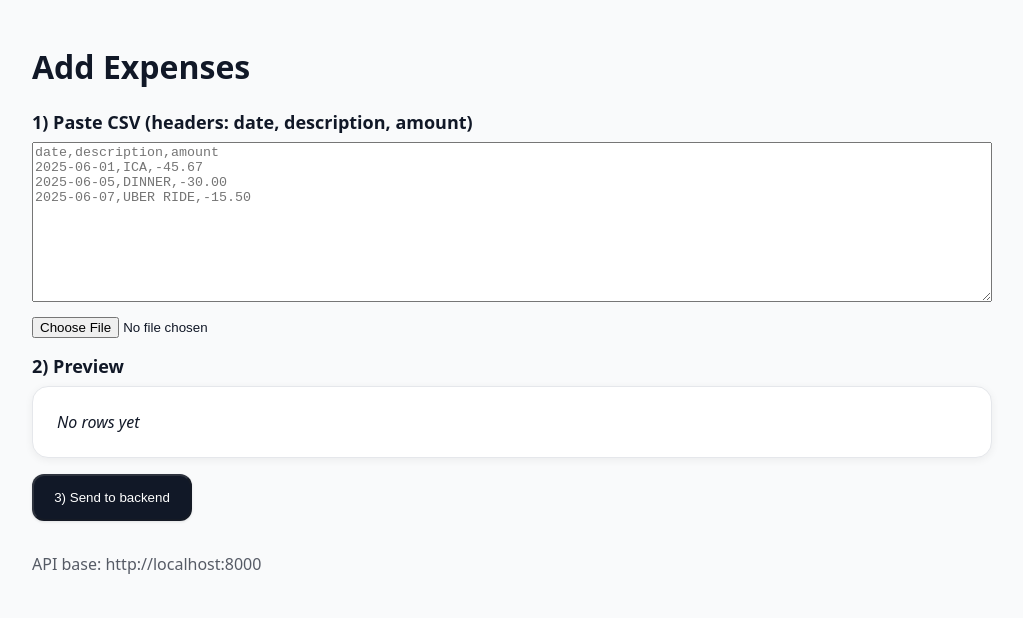
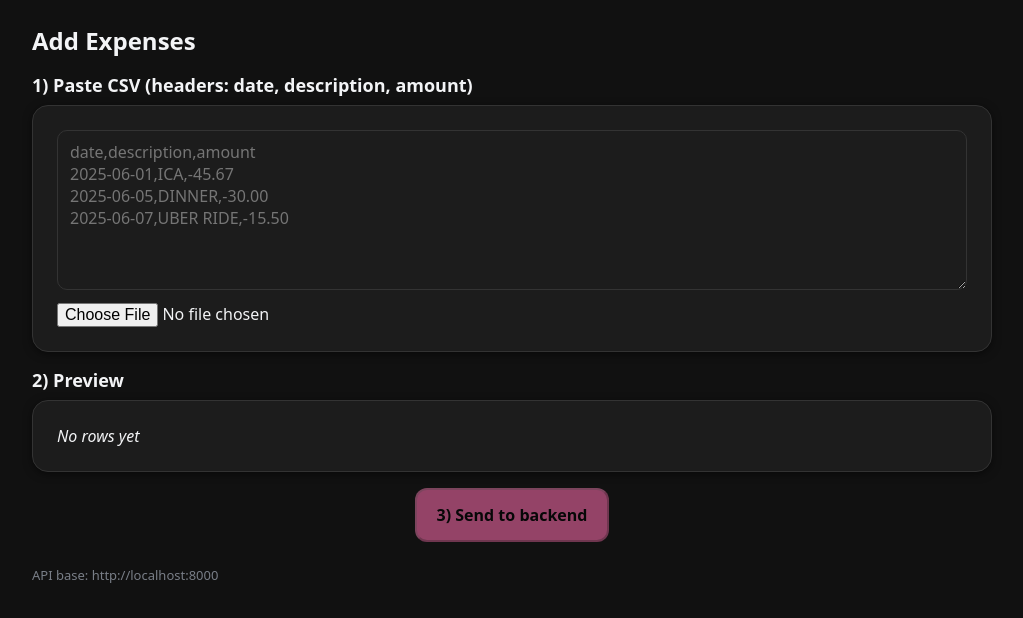
Before and after one commit to fedluc/penny, a React (Vite) app in the folder frontend/: page /add in a window 1280 px wide. Shown: the top 618 px of the page, without its empty margins (128-1151 px from the left). Built offline with nearby package versions, Linux system fonts and the light colour scheme.

Commit message:
Adjusted color scheme

```diff
--- a/frontend/src/index.css
+++ b/frontend/src/index.css
@@ -1,40 +1,147 @@
-/* Base / reset */
+/* ---------- Brand Palette ---------- */
+:root {
+  /* Brand */
+  --color-primary: #ff6cae;
+  --color-primary-dark: #e35b9a;
+  --color-black: #000000;
+  --color-white: #ffffff;
+
+  /* Dark neutrals */
+  --color-bg: #111111;       /* app background */
+  --color-surface: #1c1c1c;  /* cards, containers */
+  --color-border: #333333;
+  --color-text: #f3f4f6;     /* light gray text */
+  --color-text-muted: #9ca3af;
+
+  /* Font */
+  --font-sans: system-ui, -apple-system, Segoe UI, Roboto, "Helvetica Neue", Arial, "Noto Sans", sans-serif;
+}
+
+/* ---------- Base ---------- */
 html, body, #root { height: 100%; }
 * { box-sizing: border-box; }
+
 body {
   margin: 0;
-  font-family: system-ui, -apple-system, Segoe UI, Roboto, "Helvetica Neue", Arial, "Noto Sans", "Apple Color Emoji", "Segoe UI Emoji";
-  background: #f9fafb; /* light, consistent bg */
-  color: #111827;      /* near-black text */
+  background: var(--color-bg);
+  color: var(--color-text);
+  font-family: var(--font-sans);
+  -webkit-font-smoothing: antialiased;
+  -moz-osx-font-smoothing: grayscale;
 }
 
-/* Layout helpers */
+/* Ensure form controls inherit font */
+button, input, select, textarea { font: inherit; }
+
+/* Text selection */
+::selection { background: color-mix(in srgb, var(--color-primary) 30%, white); }
+
+/* Respect users who prefer less motion */
+@media (prefers-reduced-motion: reduce) {
+  * { animation: none !important; transition: none !important; }
+}
+
+/* Safe media sizing */
+img, svg, video { max-width: 100%; height: auto; }
+
+/* ---------- Layout Helpers ---------- */
 .page { min-height: 100dvh; padding: 24px; }
 .center-screen { display: grid; place-items: center; width: 100vw; height: 100dvh; }
+@supports (height: 100svh) { .center-screen { height: 100svh; } }
 .container { width: 100%; max-width: 960px; margin: 0 auto; }
+
 .card {
-  background: #fff; border: 1px solid #e5e7eb; border-radius: 16px; padding: 24px;
-  box-shadow: 0 2px 8px rgba(0,0,0,.06);
+  background: var(--color-surface);
+  border: 1px solid var(--color-border);
+  border-radius: 16px;
+  padding: 24px;
+  box-shadow: 0 2px 8px rgba(0,0,0,.5);
 }
+
 .section { margin-top: 16px; }
-.section-title { margin: 0 0 8px; font-size: 18px; font-weight: 600; }
-.muted { opacity: .75; font-size: 13px; }
+.section-title { margin: 0 0 8px; font-size: 18px; font-weight: 600; color: var(--color-text); }
+.muted { opacity: .75; font-size: 13px; color: var(--color-text-muted); }
 
-/* Buttons (shared) */
+/* ---------- Buttons ---------- */
 .btn {
   display: inline-flex; align-items: center; justify-content: center;
-  padding: 14px 20px; border-radius: 12px; text-decoration: none; font-weight: 500;
-  min-width: 160px; box-shadow: 0 1px 3px rgba(0,0,0,.1);
-  transition: transform .1s ease, box-shadow .1s ease, background .15s ease;
+  padding: 14px 20px;
+  border-radius: 12px;
+  text-decoration: none;
+  font-weight: 600;
+  min-width: 160px;
+  box-shadow: 0 1px 3px rgba(0,0,0,.1);
+  transition: transform .1s ease, box-shadow .1s ease, background .15s ease, color .15s ease;
+  cursor: pointer;
 }
-.btn-outline { background: #fff; border: 1px solid #e5e7eb; color: #111827; }
-.btn-solid   { background: #111827; color: #fff; }
-.btn:active  { transform: translateY(1px); }
 
-/* Simple grids/rows */
+.btn-primary {
+  background: var(--color-primary);
+  color: var(--color-black);
+}
+.btn-primary:hover { background: var(--color-primary-dark); }
+
+.btn-dark {
+  background: var(--color-surface);
+  color: var(--color-text);
+}
+.btn-dark:hover { background: var(--color-border); }
+
+.btn-outline {
+  background: transparent;
+  border: 2px solid var(--color-primary);
+  color: var(--color-primary);
+}
+.btn-outline:hover {
+  background: var(--color-primary);
+  color: var(--color-black);
+}
+
+.btn:active { transform: translateY(1px); }
+.btn[disabled], .btn:disabled {
+  opacity: .55; cursor: not-allowed; box-shadow: none; transform: none;
+}
+
+/* ---------- Utility Flex/Grid ---------- */
 .row { display: flex; gap: 12px; align-items: center; }
 .wrap { flex-wrap: wrap; justify-content: center; }
 
-/* Tables can inherit; keep minimal here */
+/* ---------- Tables ---------- */
 table { border-collapse: collapse; width: 100%; }
-th, td { padding: 8px 10px; border-bottom: 1px solid #e5e7eb; text-align: left; }
+th, td {
+  padding: 8px 10px;
+  border-bottom: 1px solid var(--color-border); /* FIXED */
+  text-align: left;
+}
+
+/* ---------- Form Controls ---------- */
+input[type="text"], input[type="number"], input[type="date"],
+textarea, select, .form-control {
+  width: 100%;
+  padding: 10px 12px;
+  border: 1px solid var(--color-border);
+  border-radius: 10px;
+  background: var(--color-surface);
+  color: var(--color-text);
+  outline: none;
+  transition: border-color .15s ease, box-shadow .15s ease;
+}
+
+input:focus, textarea:focus, select:focus, .form-control:focus {
+  border-color: var(--color-primary);
+  box-shadow: 0 0 0 3px rgba(255, 108, 174, 0.25);
+}
+
+/* Textareas should be resizable vertically only */
+textarea { resize: vertical; }
+
+/* ---------- Focus visibility (accessibility) ---------- */
+.btn:focus-visible,
+a:focus-visible,
+input:focus-visible,
+textarea:focus-visible,
+select:focus-visible,
+.form-control:focus-visible {
+  outline: 2px solid color-mix(in srgb, var(--color-primary) 60%, transparent);
+  outline-offset: 2px;
+}
--- a/frontend/src/pages/AddExpenses.css
+++ b/frontend/src/pages/AddExpenses.css
@@ -1,3 +1,4 @@
-.add .parsed { margin-top: 6px; }
-.add .error { color: crimson; margin-top: 8px; }
-.add footer { margin-top: 32px; opacity: .7; }
+.add .add-error {
+  color: crimson;
+  margin: 8px 0 0 0;
+}
--- a/frontend/src/pages/AddExpenses.tsx
+++ b/frontend/src/pages/AddExpenses.tsx
@@ -31,10 +31,12 @@ export default function AddExpenses() {
   return (
     <main className="page add">
       <div className="container">
-        <h1 className="header">Add Expenses</h1>
+        <h1 className="section-title" style={{ fontSize: 24 }}>Add Expenses</h1>
 
+        {/* 1) CSV Input */}
         <section className="section">
           <h3 className="section-title">1) Paste CSV (headers: date, description, amount)</h3>
+          <div className="card">
             <UploadCsv
               value={csvText}
               onValueChange={setCsvText}
@@ -44,13 +46,15 @@ export default function AddExpenses() {
               }}
             />
             {parseInfo && (
-            <div className="parsed muted">
+              <div className="muted" style={{ marginTop: 8 }}>
                 Parsed {parseInfo.kept}/{parseInfo.total} rows
                 {parseInfo.kept === 0 && " — check column names/amount format"}
               </div>
             )}
+          </div>
         </section>
 
+        {/* 2) Preview */}
         <section className="section">
           <h3 className="section-title">2) Preview</h3>
           <div className="card">
@@ -58,17 +62,20 @@ export default function AddExpenses() {
           </div>
         </section>
 
-        <section className="section">
+        {/* 3) Classify */}
+        <section className="section row wrap">
           <button
-            className="btn btn-solid"
+            className="btn btn-primary"
             disabled={loading || transactions.length === 0}
             onClick={onClassify}
           >
             {loading ? "Classifying…" : "3) Send to backend"}
           </button>
-          {error && <p className="error">{error}</p>}
+          {error && <p className="add-error">{error}</p>}
         </section>
 
+
+        {/* Results */}
         {results && (
           <section className="section">
             <h3 className="section-title">Results</h3>
@@ -78,7 +85,9 @@ export default function AddExpenses() {
           </section>
         )}
 
-        <footer>API base: {import.meta.env.VITE_API_BASE}</footer>
+        <footer className="muted" style={{ marginTop: 24 }}>
+          API base: {import.meta.env.VITE_API_BASE}
+        </footer>
       </div>
     </main>
   );
--- a/frontend/src/pages/Home.tsx
+++ b/frontend/src/pages/Home.tsx
@@ -4,12 +4,12 @@ import "./Home.css";
 
 export default function Home() {
   return (
-    <main className="center-screen home">
+    <main className="home center-screen">
       <div className="card home-card">
         <img src={pennyUrl} alt="Logo" className="home-logo" />
         <div className="home-buttons">
+          <Link to="/add" className="btn btn-primary">Add expenses</Link>
           <Link to="/visualize" className="btn btn-outline">Visualize</Link>
-          <Link to="/add" className="btn btn-solid">Add expenses</Link>
         </div>
       </div>
     </main>
```
Lines whose indentation alone changed are shown as unchanged.
